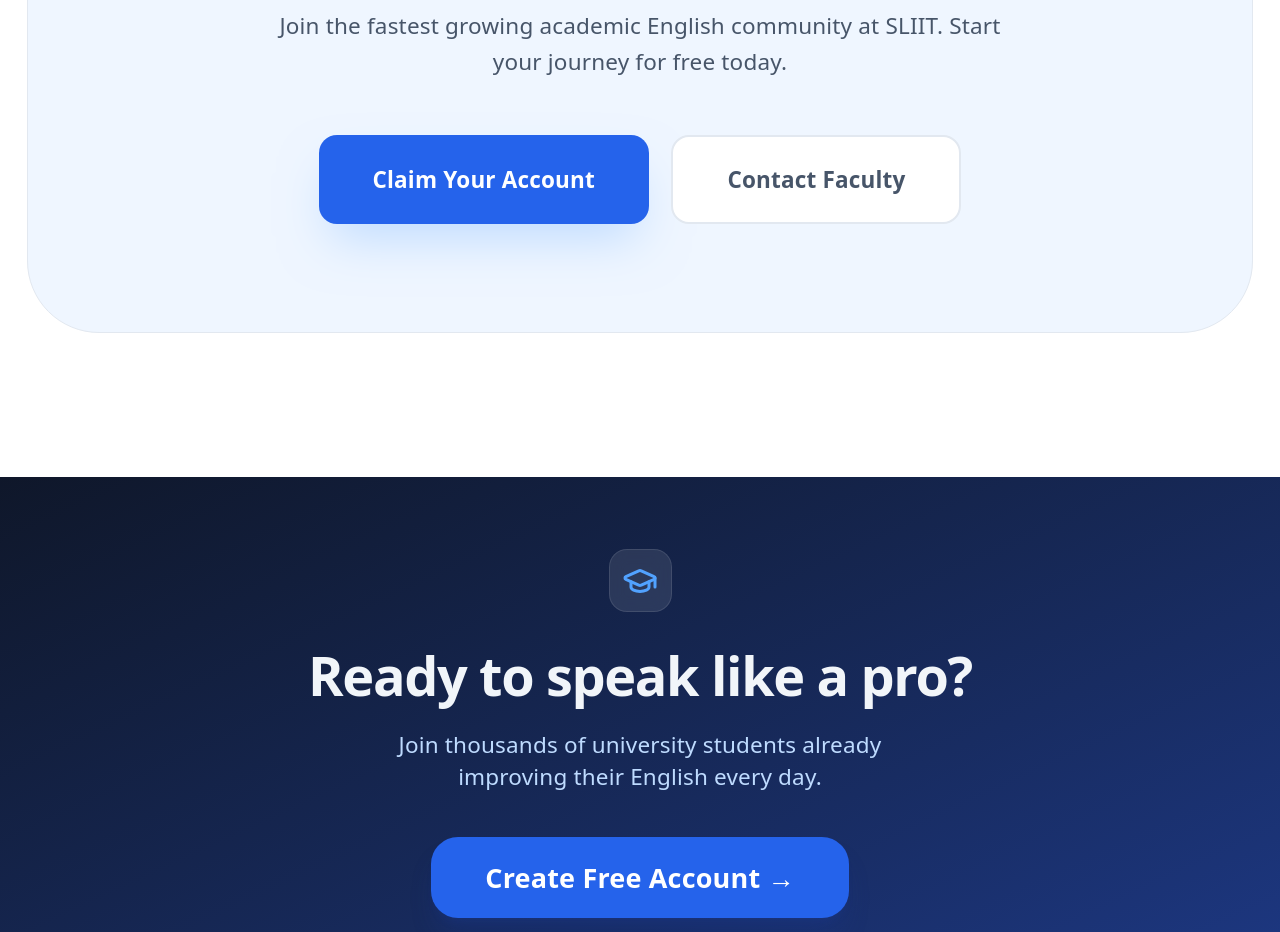
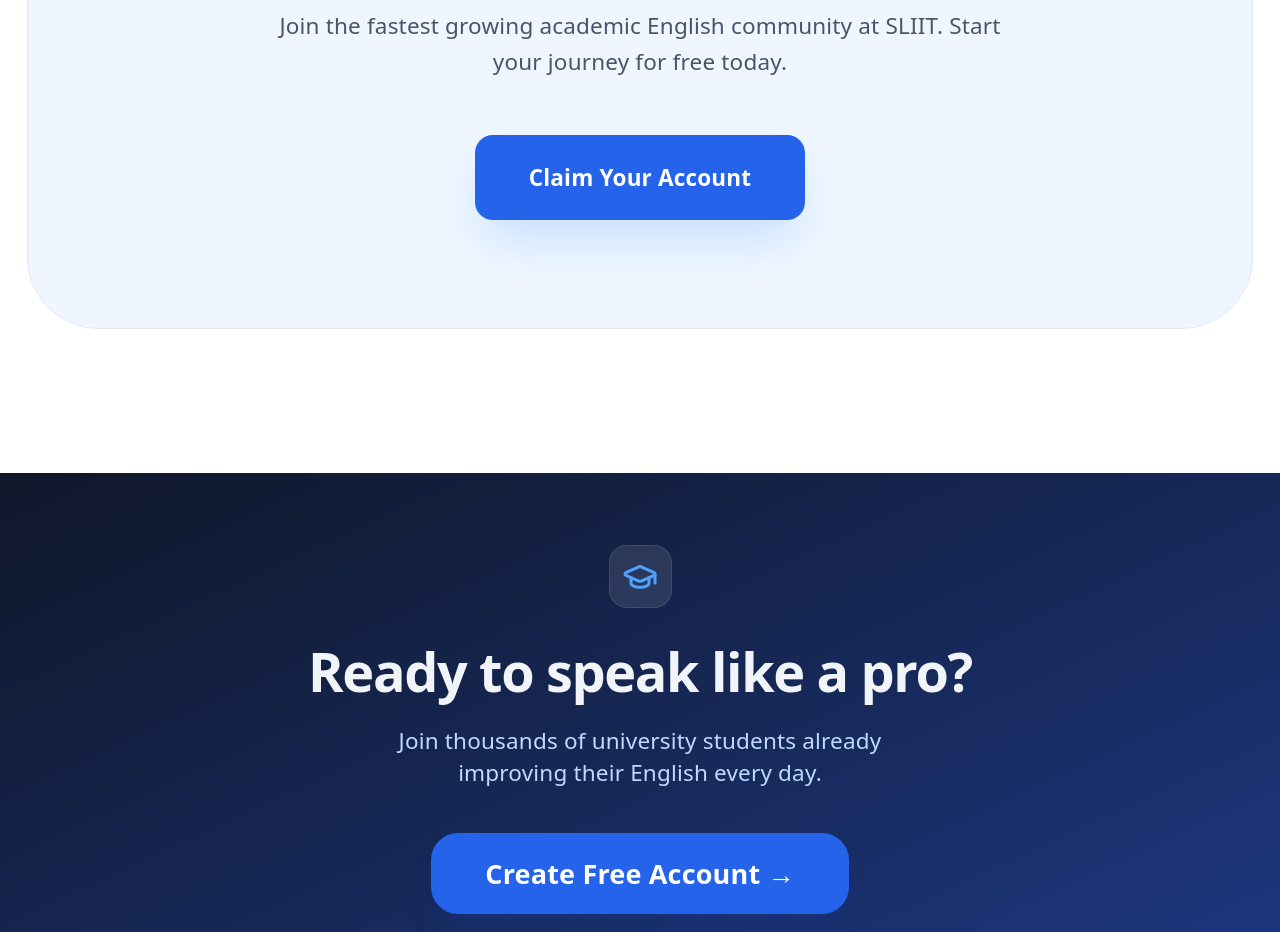
Before and after one commit to Janith303/English-Tutor, a React (Vite) app in the folder frontend/: page / in a window 1280 px wide. Shown: the part 3980-4912 px from the top of the page. Built offline with nearby package versions, Linux system fonts and the light colour scheme.

Commit message:
home page button change

```diff
--- a/frontend/src/components/home/Home.jsx
+++ b/frontend/src/components/home/Home.jsx
@@ -257,9 +257,6 @@ export default function Home() {
             <button className="px-12 py-6 bg-[#2563EB] text-white font-black text-xl rounded-2xl shadow-2xl shadow-blue-200 hover:bg-[#1D4ED8] hover:-translate-y-1 transition-all active:scale-95">
               Claim Your Account
             </button>
-            <button className="px-12 py-6 bg-white border-2 border-[#E2E8F0] text-[#475569] font-black text-xl rounded-2xl hover:bg-[#EFF6FF] transition-all active:scale-95">
-              Contact Faculty
-            </button>
           </div>
         </div>
       </section>
```
